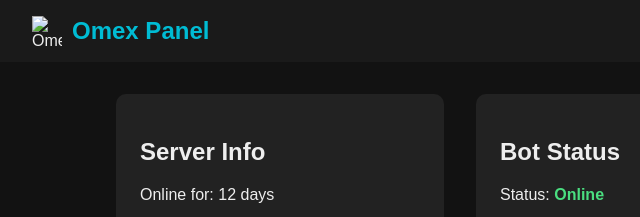
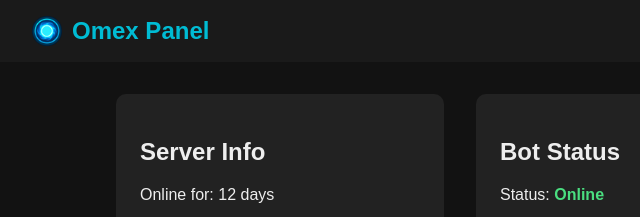
Before and after one commit to Minerel-Bot/Omex-website, a plain HTML site: page index.html in a window 1280 px wide. Shown: the top 217 px of the page, 0-640 px from the left. Drawn offline with Linux system fonts and the light colour scheme.

Commit message:
Update index.html

```diff
--- a/index.html
+++ b/index.html
@@ -9,7 +9,7 @@
 <body>
   <nav>
     <div class="nav-brand">
-      <img src="Omex circle logo.png" alt="Omex Logo" class="logo-icon" />
+      <img src="Omex circle logo-photoaidcom-cropped.png" alt="Omex Logo" class="logo-icon" />
       <h1>Omex Panel</h1>
     </div>
     <ul>
```
